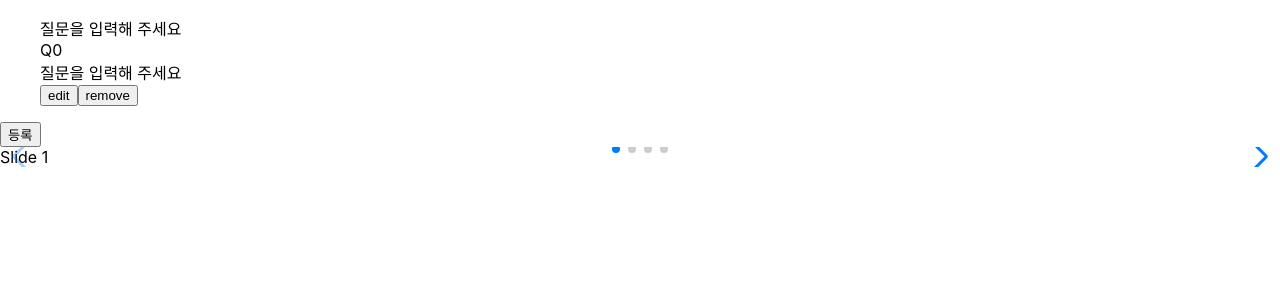
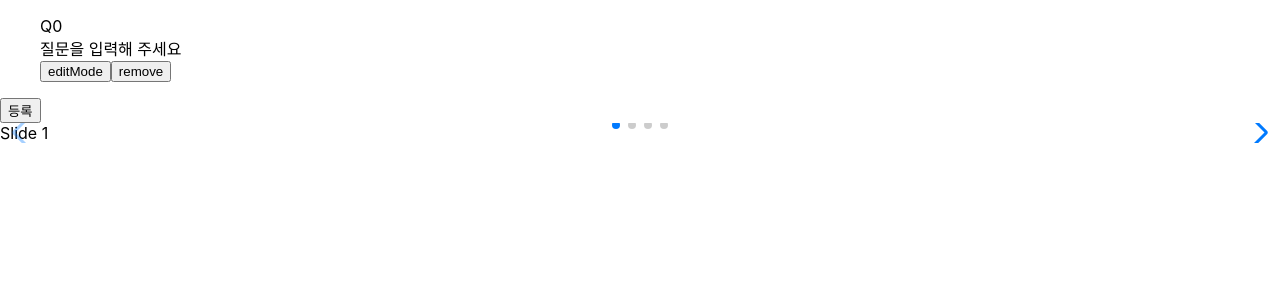
Before and after one commit to SeolyeongBae/surbey, a React (Create React App) app: page /edit in a window 1280 px wide. Both pictures are taken after a click on the button "등록". Shown: the top 300 px of the page. Built offline with nearby package versions, Linux system fonts and the light colour scheme.

Commit message:
feat : edit question on preview

```diff
--- a/src/components/editQuestionDetail.js
+++ b/src/components/editQuestionDetail.js
@@ -1,6 +1,6 @@
 import React, { useEffect, useRef, useState } from "react";
 
-function EditQuestionDetail({ question, onEdit }) {
+function EditQuestionDetail({ question, onEdit, id }) {
   const [editing, setEditing] = useState(false);
   const [newQuestion, setNewQuestion] = useState(question.text);
 
@@ -9,7 +9,7 @@ function EditQuestionDetail({ question, onEdit }) {
   const onSubmit = async (event) => {
     event.preventDefault();
     toggleEditing();
-    onEdit(newQuestion);
+    onEdit(id, newQuestion);
   };
 
   const onChange = (event) => {
--- a/src/components/editQuestions.js
+++ b/src/components/editQuestions.js
@@ -5,22 +5,28 @@ import EditQuestionDetail from "../components/editQuestionDetail";
 const Question = React.memo(function Question({ question, onRemove, index }) {
   return (
     <>
-      <div> Q{index} </div>
-      <div> {question.text} </div>
-      <button> edit </button>
+      <button> editMode </button>
       <button onClick={() => onRemove(question.id)}> remove </button>
     </>
   );
 });
 
-// 컴포넌트 최적화를 위하여 React.memo를 사용합니다
-const QuestionList = React.memo(function QuestionList({ questions, onRemove }) {
+const QuestionList = React.memo(function QuestionList({
+  questions,
+  onRemove,
+  onEdit,
+}) {
   return (
     <ul>
       {questions &&
         questions.map((question, index) => (
           <div key={question.id}>
-            <EditQuestionDetail question={question} />
+            <div> Q{index} </div>
+            <EditQuestionDetail
+              question={question}
+              onEdit={onEdit}
+              id={question.id}
+            />
             <Question question={question} index={index} onRemove={onRemove} />
           </div>
         ))}
@@ -28,13 +34,12 @@ const QuestionList = React.memo(function QuestionList({ questions, onRemove }) {
   );
 });
 
-function EditQuestions({ questions, onCreate, onRemove }) {
+function EditQuestions({ questions, onCreate, onRemove, onEdit }) {
   const [text, setText] = useState("");
 
   return (
     <div>
-      <QuestionList questions={questions} onRemove={onRemove} />
-
+      <QuestionList questions={questions} onRemove={onRemove} onEdit={onEdit} />
       <button onClick={() => onCreate("질문을 입력해 주세요")}>등록</button>
     </div>
   );
--- a/src/containers/EditQuestionContainer.js
+++ b/src/containers/EditQuestionContainer.js
@@ -1,6 +1,10 @@
 import React, { useCallback } from "react";
 import { useSelector, useDispatch } from "react-redux";
-import { addQuestion, deleteQuestion } from "../modules/editQuestion";
+import {
+  addQuestion,
+  deleteQuestion,
+  editQuestion,
+} from "../modules/editQuestion";
 import EditQuestions from "../components/editQuestions";
 
 function EditQuestionContainer() {
@@ -12,6 +16,7 @@ function EditQuestionContainer() {
 
   const onCreate = (text) => dispatch(addQuestion(text));
   const onRemove = (index) => dispatch(deleteQuestion(index));
+  const onEdit = (id, text) => dispatch(editQuestion(id, text));
   //const onToggle = useCallback(id => dispatch(toggleTodo(id)), [dispatch]); // 최적화를 위해 useCallback 사용
 
   return (
@@ -19,6 +24,7 @@ function EditQuestionContainer() {
       questions={editQuestions}
       onCreate={onCreate}
       onRemove={onRemove}
+      onEdit={onEdit}
     />
   );
 }
--- a/src/modules/editQuestion.js
+++ b/src/modules/editQuestion.js
@@ -21,6 +21,14 @@ export const deleteQuestion = (index) => ({
   index: index,
 });
 
+export const editQuestion = (id, text) => ({
+  type: EDIT_QUESTION,
+  question: {
+    id: id,
+    text: text,
+  },
+});
+
 /*
 export const toggleTodo = id => ({
   type: TOGGLE_TODO,
@@ -37,6 +45,12 @@ export default function editReducer(state = initialState, action) {
       return state.concat(action.question);
     case DELETE_QUESTION:
       return state.filter((question) => question.id !== action.index);
+    case EDIT_QUESTION:
+      return state.map((question) =>
+        question.id === action.question.id // id 가 일치하면
+          ? { ...question, text: action.question.text } // done 값을 반전시키고
+          : question
+      );
     /*case TOGGLE_TODO:
       return state.map(
         todo =>
```
